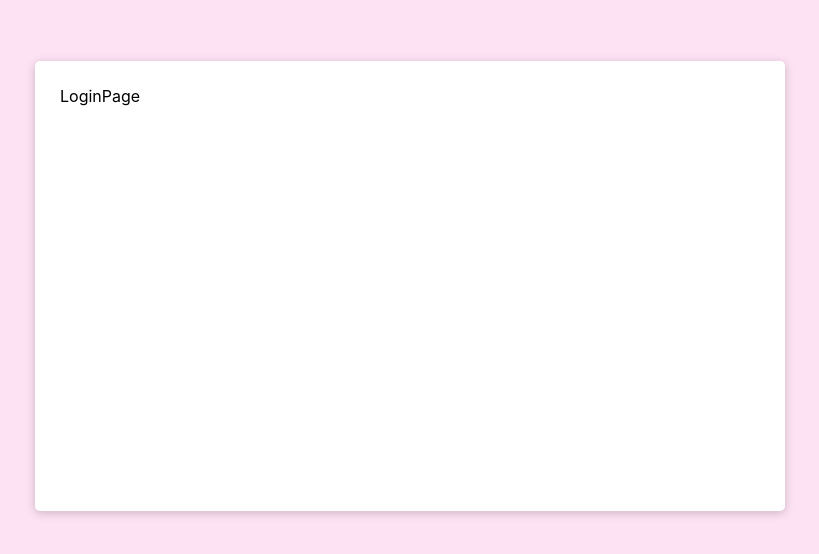
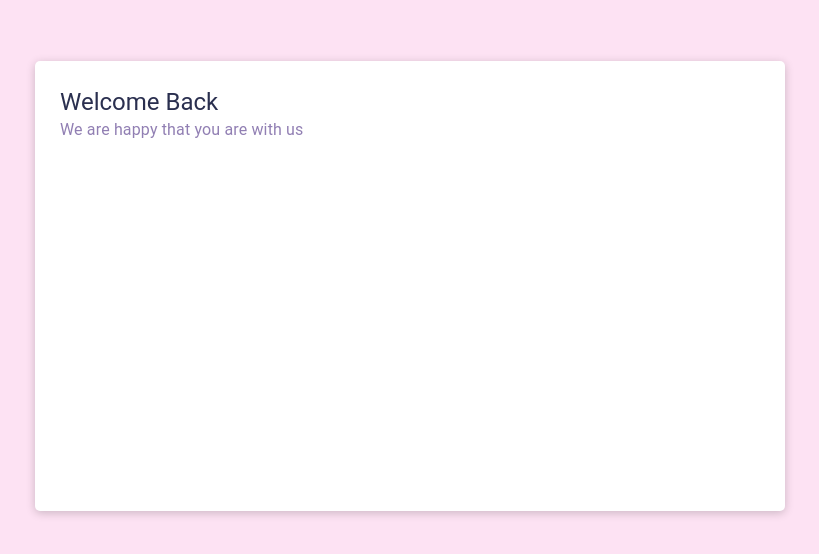
Before and after one commit to shashankdkte/new-discord-frontend, a React (Create React App) app: page /login in a window 1280 px wide. Shown: the part 114-668 px from the top of the page, without its empty margins (230-1049 px from the left). Built offline with nearby package versions, Linux system fonts and the light colour scheme.

Commit message:
Creating LoginPage Header

```diff
--- a/src/authPages/LoginPage.js
+++ b/src/authPages/LoginPage.js
@@ -1,9 +1,12 @@
 import React from 'react'
 import AuthBox from '../shared/authBox'
+import LoginPageHeader from './LoginPageHeader'
 
 const LoginPage = () => {
   return (
-    <AuthBox>LoginPage</AuthBox>
+    <AuthBox>
+      <LoginPageHeader />
+    </AuthBox>
   )
 }
 
--- /dev/null
+++ b/src/authPages/LoginPageHeader.js
@@ -0,0 +1,17 @@
+import React from 'react'
+import {Typography} from "@mui/material"
+
+const LoginPageHeader = () => {
+  return (
+    <>
+      <Typography variant='h5' sx={{ color: "#2A2F4F" }}>
+        Welcome Back
+      </Typography>
+      <Typography sx={{color:"#917FB3"}}>
+      We are happy that you are with us
+      </Typography>
+    </>
+  )
+}
+
+export default LoginPageHeader
```
